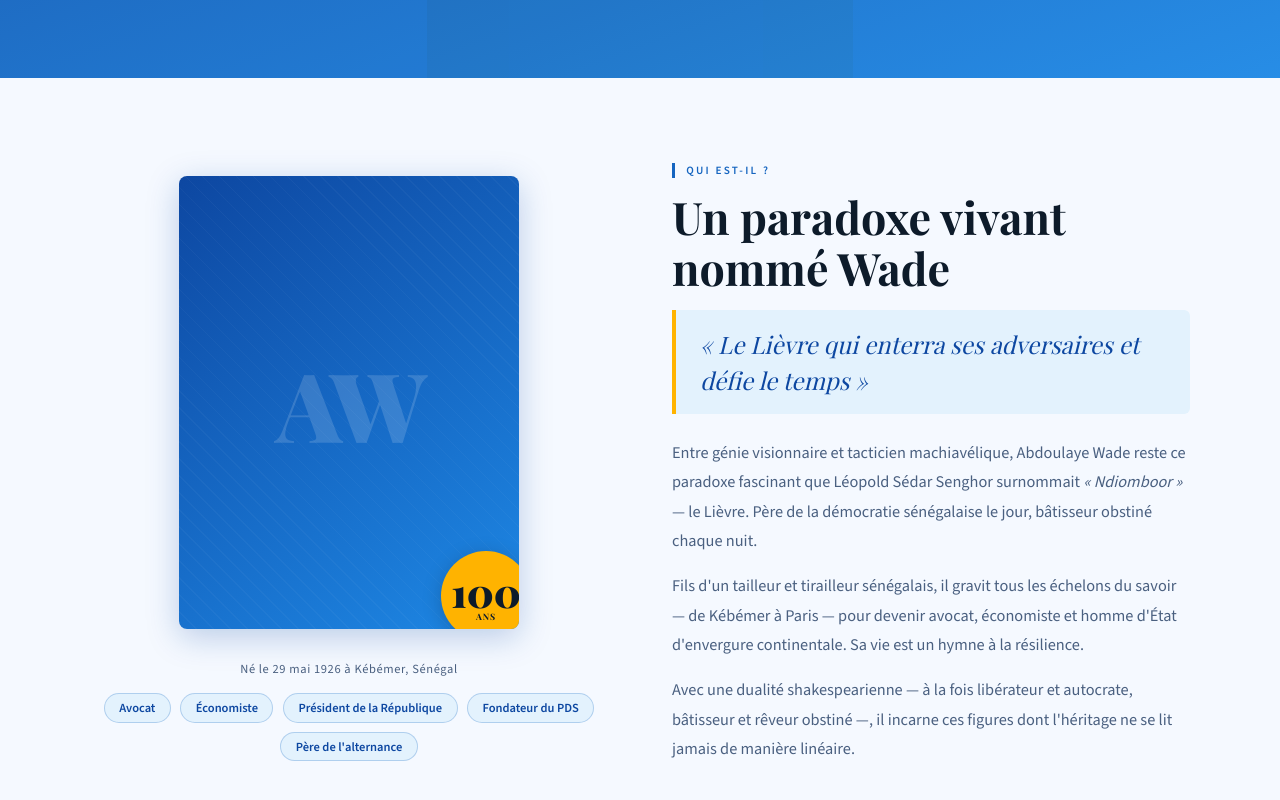
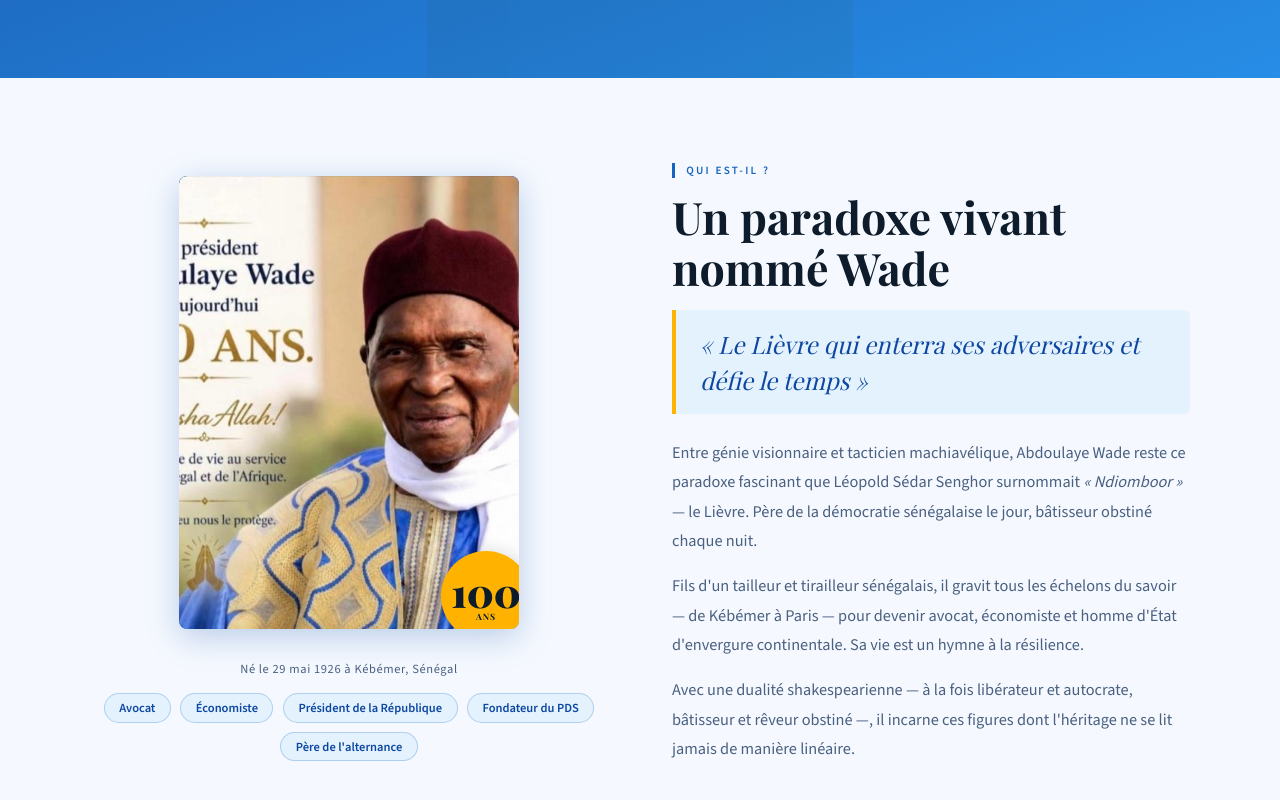
Before and after one commit to lamineniang/ablayewade, a plain HTML site: page index.html in a window 1280 px wide. Shown: the part 722-1522 px from the top of the page. Drawn offline with nearby package versions, Linux system fonts and the light colour scheme; a web font is replaced by a local one.

Commit message:
Add Wade portrait photo in intro section
Co-Authored-By: Claude Sonnet 4.6 <noreply@anthropic.com>

```diff
--- a/index.html
+++ b/index.html
@@ -665,7 +665,7 @@
     <div class="intro-grid">
       <div class="intro-portrait">
         <div class="portrait-frame">
-          <div class="portrait-initials">AW</div>
+          <img src="wade_100ans.jpg" alt="Abdoulaye Wade" style="position:absolute;inset:0;width:100%;height:100%;object-fit:cover;border-radius:8px;">
           <div class="portrait-badge">
             <span>100</span>
             <small>ans</small>
```
Also changed, not shown: wade_100ans.jpg (added).
